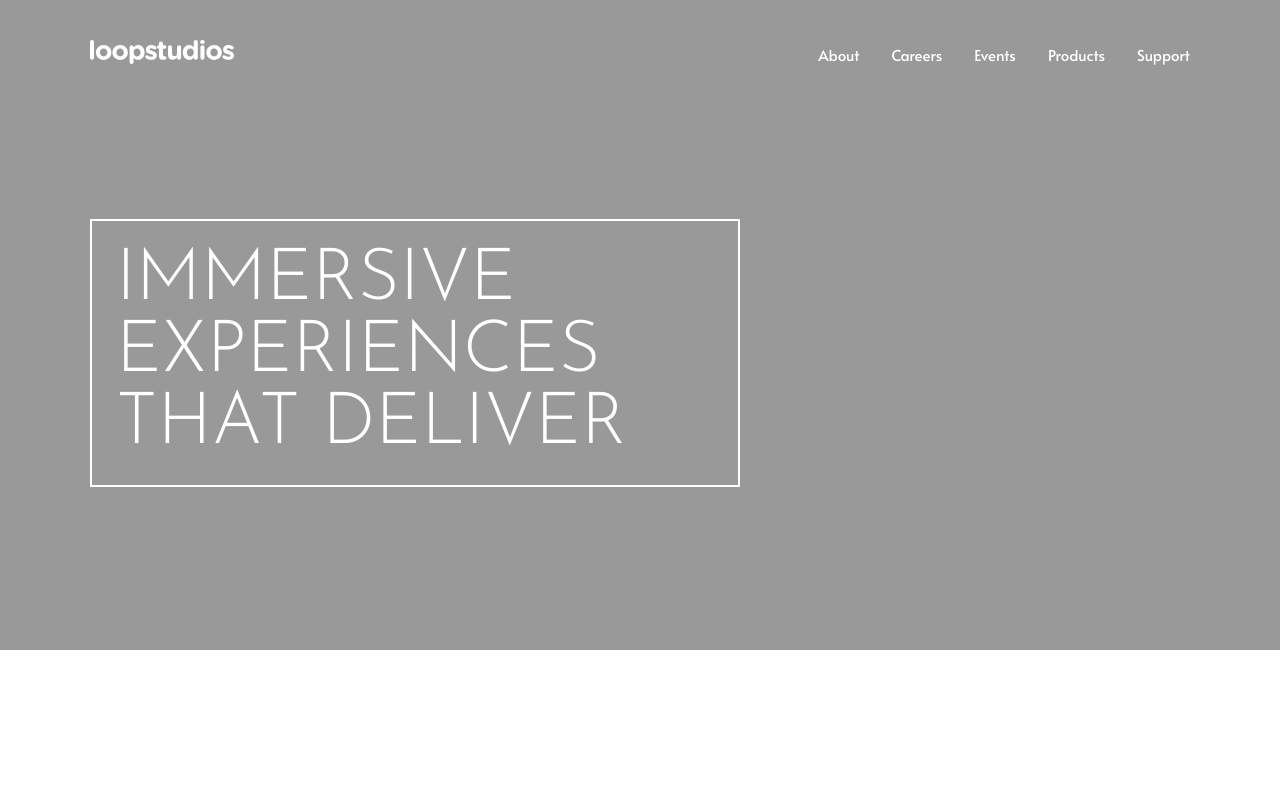
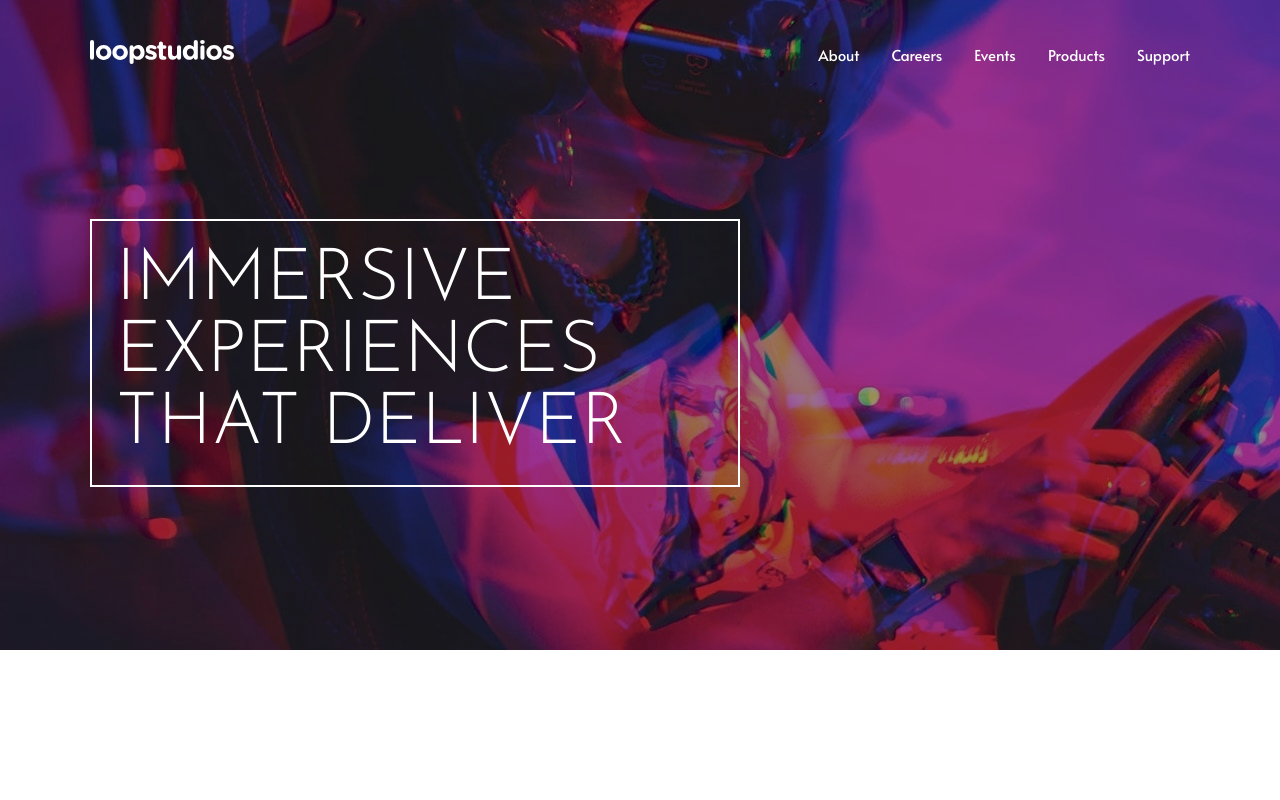
Before and after one commit to SimGagnon/LoopStudio-landing-page, a plain HTML site: page index.html in a window 1280 px wide. Shown: the top 800 px of the page. Drawn offline with Linux system fonts and the light colour scheme.

Commit message:
changed img link

```diff
--- a/app/scss/_hero.scss
+++ b/app/scss/_hero.scss
@@ -1,6 +1,6 @@
 .container {
 
-    background: url('images/mobile/image-hero.jpg') center no-repeat;
+    background: url('/images/mobile/image-hero.jpg') center no-repeat;
     background-size: cover;
     height: 40.625rem;
     color: $White;
@@ -30,7 +30,7 @@
 
 @media screen and (min-width:43.75em) {
     .container {
-        background: linear-gradient(hsla(0, 0%, 0%, 0.400), hsla(0, 0%, 0%, 0.400)), url('images/desktop/image-hero.jpg') center no-repeat;
+        background: linear-gradient(hsla(0, 0%, 0%, 0.400), hsla(0, 0%, 0%, 0.400)), url('/images/desktop/image-hero.jpg') center no-repeat;
         background-size: cover;
 
         .hero {
```
Also changed, not shown: app/css/style.css, 1 other file.
